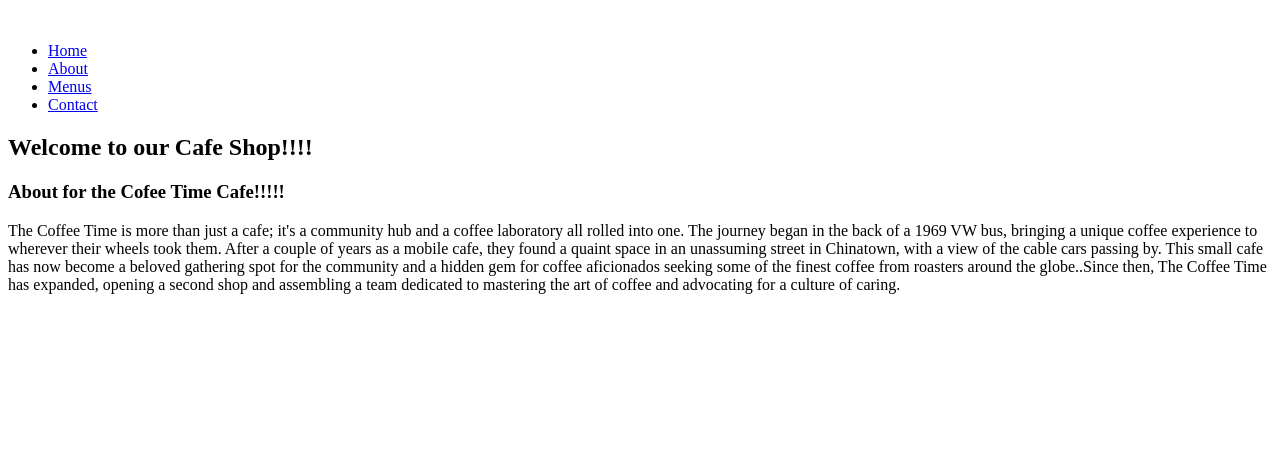
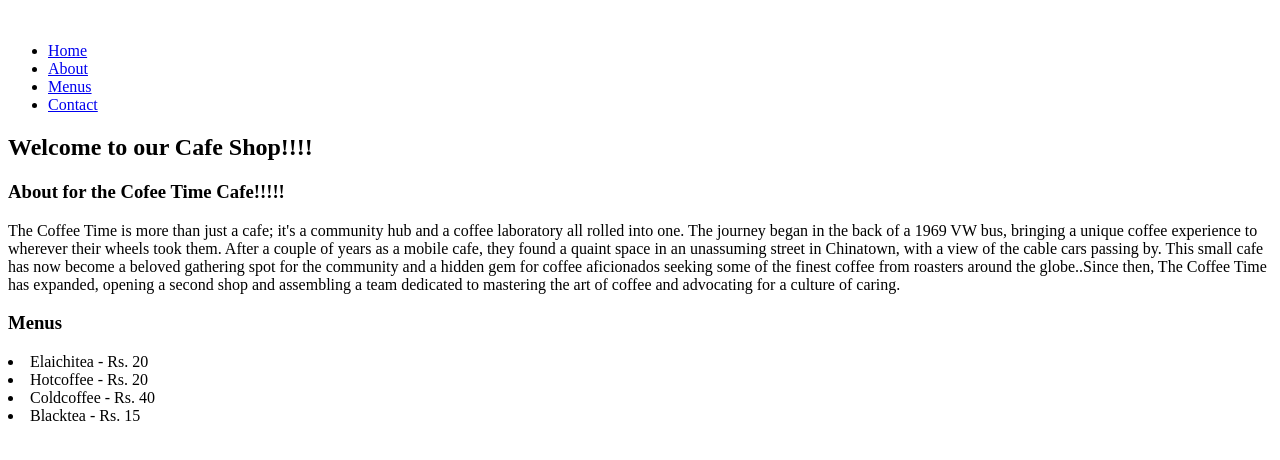
Before and after one commit to Rutuja20Sanap/icp-8.0-assingment-16, a plain HTML site: page index.html in a window 1280 px wide. Drawn offline with Linux system fonts and the light colour scheme.

Commit message:
cafe-menus-added

```diff
--- a/index.html
+++ b/index.html
@@ -32,5 +32,15 @@
          Coffee Time has expanded, opening a second shop and assembling a team dedicated to mastering the art
          of coffee and advocating for a culture of caring.
     </div>
+    <div id="menus" class="nav-3">
+
+        <h3>Menus</h3>
+
+              <li>Elaichitea - Rs. 20 </li>
+              <li>Hotcoffee - Rs. 20  </li>
+              <li>Coldcoffee - Rs. 40 </li>
+              <li>Blacktea - Rs.   15  </li>
+
+      </div>
 </body>
 </html>
```
